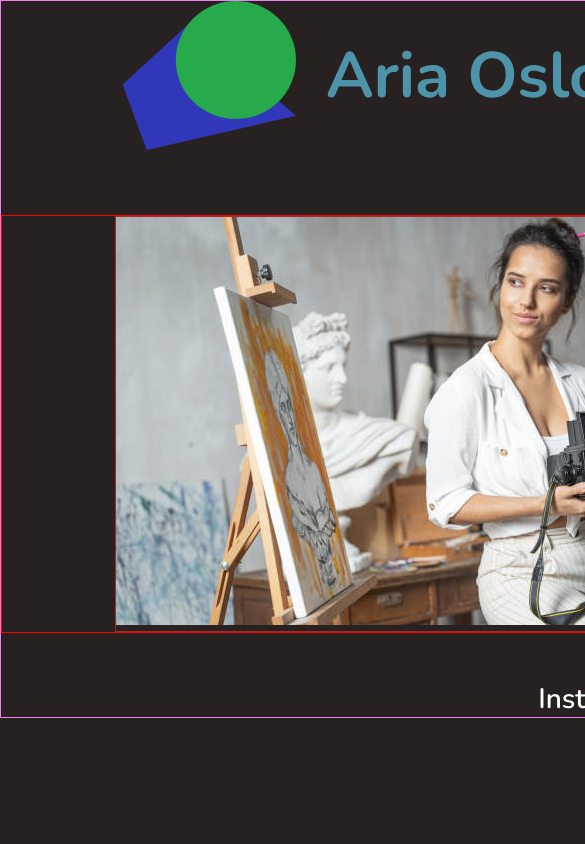
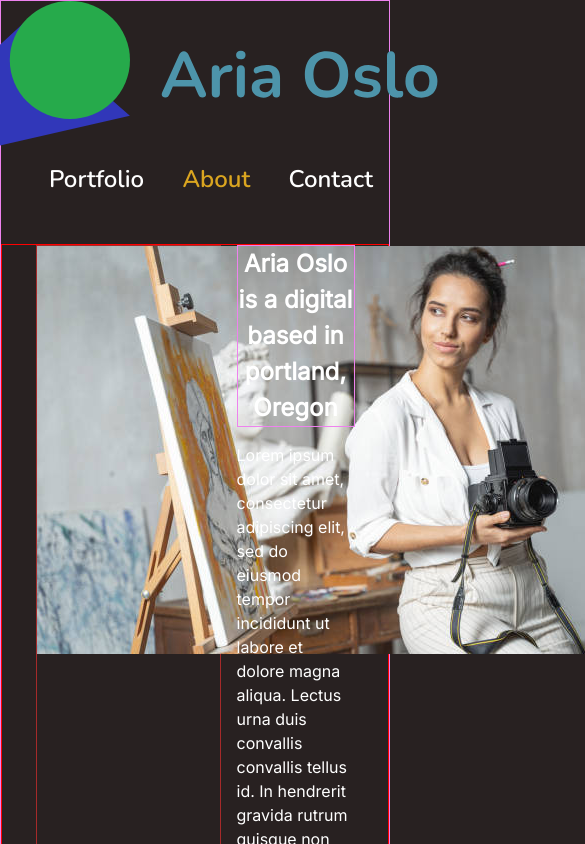
Before and after one commit to Dkingofcode/Aria-Oslo, a plain HTML site: page About.html in a window 390 px wide. Shown: the top 844 px of the page, 585 px wide, since content can reach past the window. Drawn offline with nearby package versions, Linux system fonts and the light colour scheme.

Commit message:
added media queries to make site responsive

```diff
--- a/styles.css
+++ b/styles.css
@@ -128,3 +128,21 @@ footer{
 footer a{
     margin: 0 32px;
 }
+
+
+@media (max-width: 1540px) {
+body {
+    width: auto;
+    margin-left: 130px 64px 48px 60px;
+}
+
+h1, nav, footer {
+    font-size: 24px;
+}
+}
+
+@media (max-width: 920px) {
+  header{
+    flex-direction: column;
+  }
+}
```
